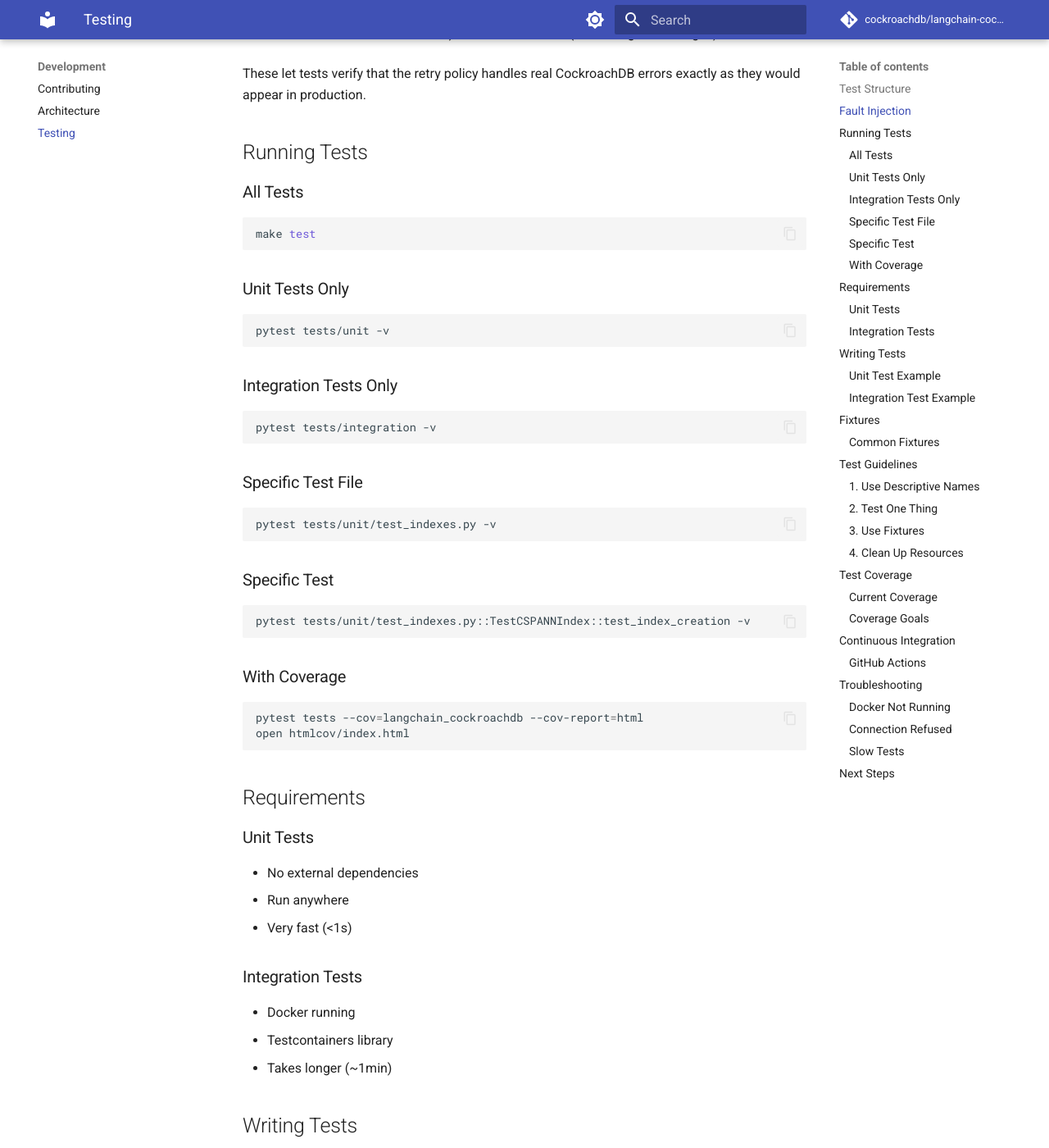
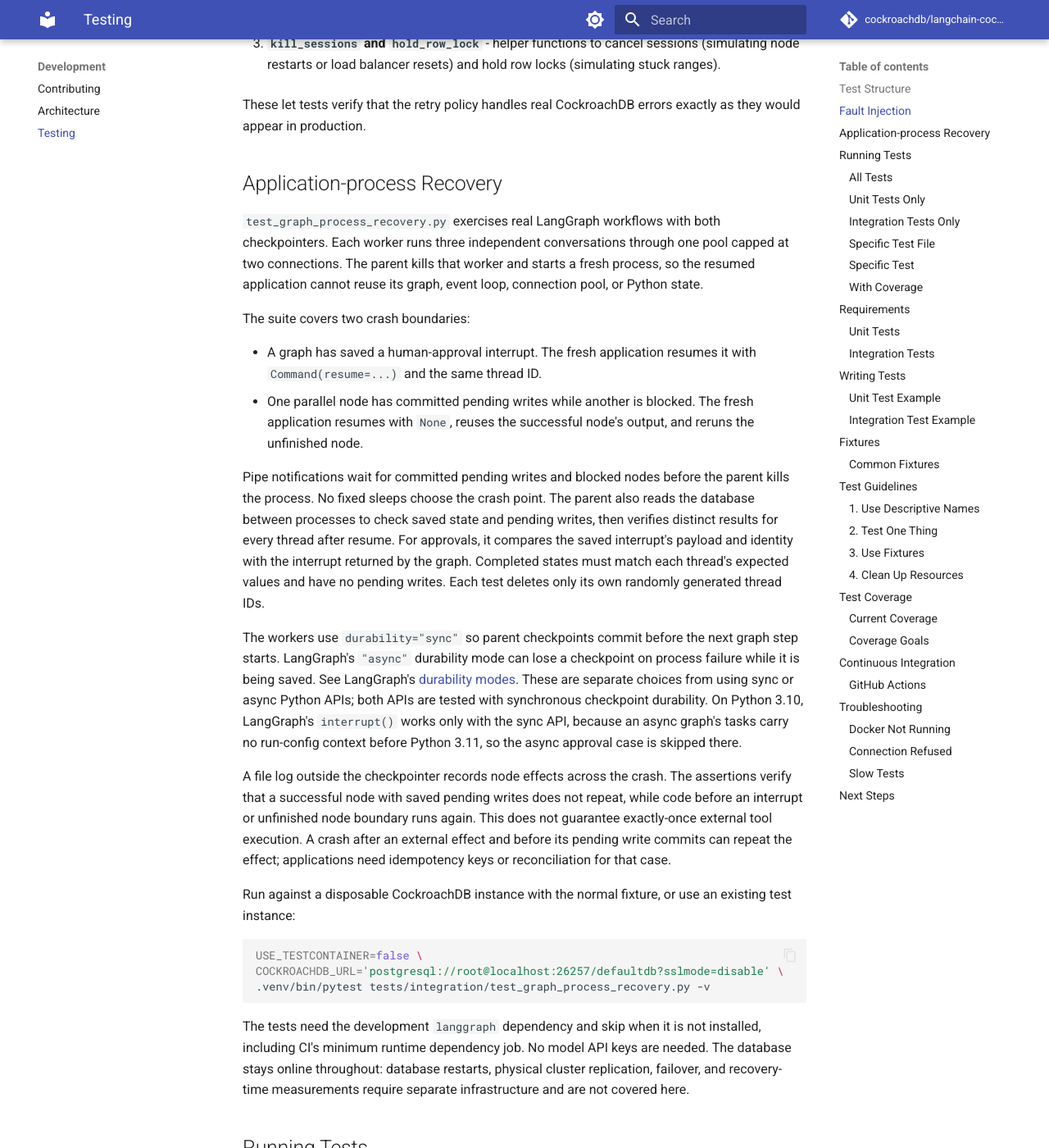
Before and after one commit to cockroachdb/langchain-cockroachdb, an MkDocs documentation site: the page built from docs/development/testing.md, in a window 1280 px wide and 1400 px high, scrolled down 1073 px. Shown: the whole window at 82% size. Built offline with MkDocs 1.6.1 and Material for MkDocs 9.7.7, drawn with Linux system fonts in a browser that asks for light colours; comment, search, counter and statistics services are not loaded; some of the changed text lies outside the part shown.

Commit message:
test: LangGraph application recovery after process loss (#21)
* test: cover LangGraph recovery after application process loss

Kill sync and async applications after approval interrupts or committed pending writes, then rebuild concurrent graphs on fresh pooled savers. Check recovered state, thread separation and replay through durable audit logs with synchronous checkpoint durability.

Co-authored-by: roachdev-claude <roachdev-claude-bot@cockroachlabs.com>

* test: address review - skip async approval on Python 3.10, redact worker traceback and fix the worker exit code, and document the 3.10 limitation

Co-authored-by: roachdev-claude <roachdev-claude-bot@cockroachlabs.com>

---------

Co-authored-by: saikirankshatriyacrdb <175035331+saikirankshatriyacrdb@users.noreply.github.com>
Co-authored-by: roachdev-claude <roachdev-claude-bot@cockroachlabs.com>

````diff
--- a/docs/development/testing.md
+++ b/docs/development/testing.md
@@ -23,6 +23,8 @@ tests/
 │   ├── test_chat_history_resilience.py # Chat history resilience
 │   ├── test_checkpointer_faults.py # Checkpointer resilience
 │   ├── test_checkpointer_conformance.py # LangGraph standard tests
+│   ├── test_graph_process_recovery.py # Full graph recovery after process loss
+│   ├── graph_recovery_worker.py      # Spawned sync and async applications
 │   └── faults.py                   # Fault injection mechanisms
 └── e2e/
     └── test_examples.py            # End-to-end tests for all examples
@@ -39,6 +41,63 @@ The `tests/integration/faults.py` module provides three mechanisms for injecting
 3. **`kill_sessions` and `hold_row_lock`** - helper functions to cancel sessions (simulating node restarts or load balancer resets) and hold row locks (simulating stuck ranges).
 
 These let tests verify that the retry policy handles real CockroachDB errors exactly as they would appear in production.
+
+## Application-process Recovery
+
+`test_graph_process_recovery.py` exercises real LangGraph workflows with both
+checkpointers. Each worker runs three independent conversations through one
+pool capped at two connections. The parent kills that worker and starts a
+fresh process, so the resumed application cannot reuse its graph, event loop,
+connection pool, or Python state.
+
+The suite covers two crash boundaries:
+
+- A graph has saved a human-approval interrupt. The fresh application resumes
+  it with `Command(resume=...)` and the same thread ID.
+- One parallel node has committed pending writes while another is blocked.
+  The fresh application resumes with `None`, reuses the successful node's
+  output, and reruns the unfinished node.
+
+Pipe notifications wait for committed pending writes and blocked nodes before
+the parent kills the process. No fixed sleeps choose the crash point. The
+parent also reads the database between processes to check saved state and
+pending writes, then verifies distinct results for every thread after resume.
+For approvals, it compares the saved interrupt's payload and identity with the
+interrupt returned by the graph. Completed states must match each thread's
+expected values and have no pending writes.
+Each test deletes only its own randomly generated thread IDs.
+
+The workers use `durability="sync"` so parent checkpoints commit before the
+next graph step starts. LangGraph's `"async"` durability mode can lose a
+checkpoint on process failure while it is being saved. See LangGraph's
+[durability modes](https://docs.langchain.com/oss/python/langgraph/checkpointers#durability-modes).
+These are separate choices from using sync or async Python APIs; both APIs
+are tested with synchronous checkpoint durability. On Python 3.10, LangGraph's
+`interrupt()` works only with the sync API, because an async graph's tasks carry
+no run-config context before Python 3.11, so the async approval case is skipped
+there.
+
+A file log outside the checkpointer records node effects across the crash.
+The assertions verify that a successful node with saved pending writes does
+not repeat, while code before an interrupt or unfinished node boundary runs
+again. This does not guarantee exactly-once external tool execution. A crash
+after an external effect and before its pending write commits can repeat the
+effect; applications need idempotency keys or reconciliation for that case.
+
+Run against a disposable CockroachDB instance with the normal fixture, or use
+an existing test instance:
+
+```bash
+USE_TESTCONTAINER=false \
+COCKROACHDB_URL='postgresql://root@localhost:26257/defaultdb?sslmode=disable' \
+.venv/bin/pytest tests/integration/test_graph_process_recovery.py -v
+```
+
+The tests need the development `langgraph` dependency and skip when it is not
+installed, including CI's minimum runtime dependency job. No model API keys
+are needed. The database stays online throughout: database restarts, physical
+cluster replication, failover, and recovery-time measurements require
+separate infrastructure and are not covered here.
 
 ## Running Tests
 
````
Also changed, not shown: CHANGELOG.md (+4 -0 lines), docs/about/changelog.md (+4 -0 lines), docs/guides/checkpointer.md (+11 -0 lines), 2 other files.
